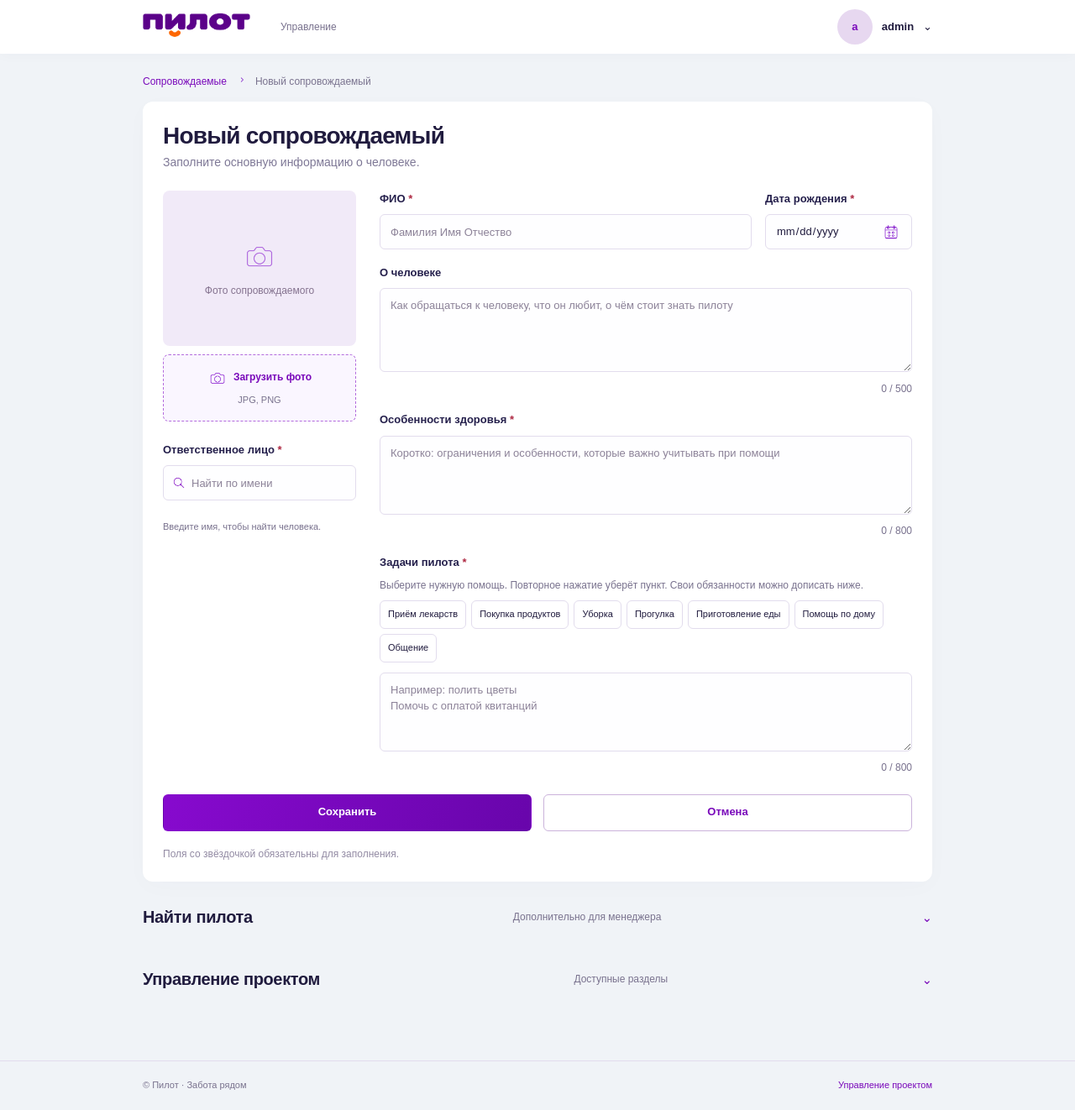
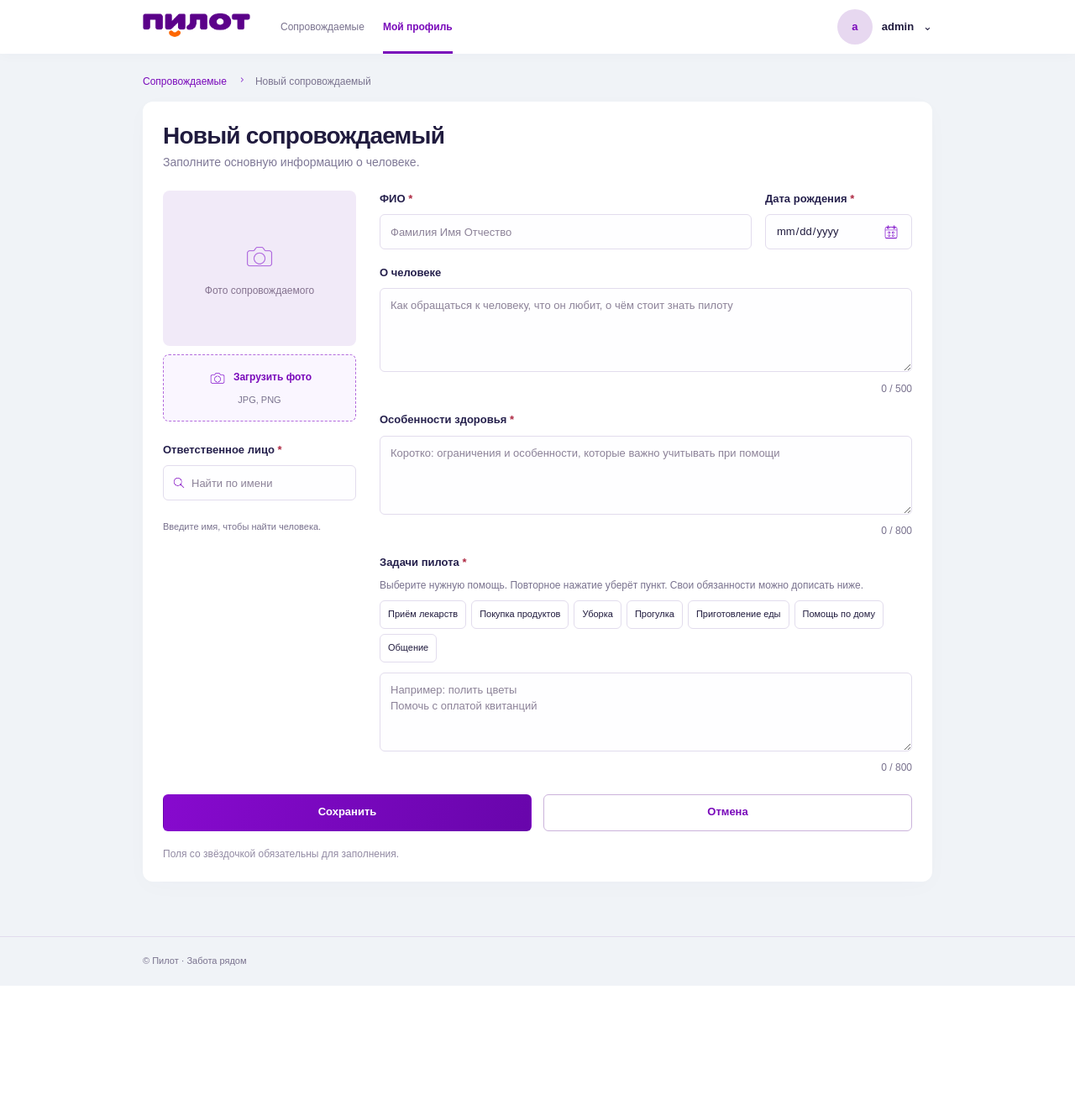
Before and after one commit to Kil-2310/Pilot, a Django app: page /accompanied/create/ in a window 1280 px wide. Shown: the whole page at 84% size. After the commit the page ends 1174 px from the top, so only its background shows below. Run offline with Django 5.2, Linux system fonts and the light colour scheme; a user stored in the database is signed in; data comes from the database, SQL or seed files in the repository; parts of the project's set-up code (start-up, migrations or seed data) failed here and were passed over.

Commit message:
Updated base.html

```diff
--- a/apps/django_site/authentication/templates/layout/base.html
+++ b/apps/django_site/authentication/templates/layout/base.html
@@ -15,37 +15,13 @@
 <header class="header"><div class="container header-inner">
   <a class="logo" href="{% url 'accompanied:accompanied_list' %}" aria-label="Пилот — главная"><img class="logo-image" src="{% static 'pilot/logo.png' %}" alt="Пилот" width="2172" height="724"></a>
   <nav class="navigation" aria-label="Основная навигация">
-    {% if user.profile_pilot %}<a href="{% url 'accompanied:accompanied_list' %}">Сопровождаемые</a><a href="{% url 'pilot:pilot_detail' pk=user.profile_pilot.pk %}">Мой профиль</a>{% endif %}
-    {% if user.is_staff %}<a href="{% url 'admin:index' %}">Управление</a>{% endif %}
+    <a href="{% url 'accompanied:accompanied_list' %}">Сопровождаемые</a><a href="{% url 'pilot:pilot_detail' pk=user.profile_pilot.pk %}">Мой профиль</a>
   </nav>
-  {% if user.is_authenticated %}<details class="user-menu"><summary><span class="user"><span class="avatar" aria-hidden="true">{{ user.get_full_name|default:user.username|slice:':1' }}</span><span class="user-name">{{ user.get_full_name|default:user.username }}</span><span aria-hidden="true">⌄</span></span></summary><nav class="dropdown" aria-label="Меню аккаунта">{% if user.profile_pilot %}<a href="{% url 'pilot:pilot_detail' pk=user.profile_pilot.pk %}">Мой профиль</a>{% endif %}{% if user.is_staff %}<a href="{% url 'admin:index' %}">Управление</a>{% endif %}<a href="{% url 'authentication:logout' %}">Выйти</a></nav></details>{% endif %}
+  <details class="user-menu"><summary><span class="user"><span class="avatar" aria-hidden="true">{{ user.get_full_name|default:user.username|slice:':1' }}</span><span class="user-name">{{ user.get_full_name|default:user.username }}</span><span aria-hidden="true">⌄</span></span></summary><nav class="dropdown" aria-label="Меню аккаунта"><a href="{% url 'pilot:pilot_detail' pk=user.profile_pilot.pk %}">Мой профиль</a><a href="{% url 'authentication:logout' %}">Выйти</a></nav></details>
 </div></header>
 {% endblock %}
 <main class="container main" id="content">
-{% if messages %}{% for message in messages %}<div class="alert" role="status">{{ message }}</div>{% endfor %}{% endif %}
 {% block content %}{% endblock %}
-{% if user.is_staff %}{% if perms.pilot.view_profilepilot or perms.pilot.change_profilepilot %}
-<details class="section" id="pilot-directory" data-directory data-api="{% url 'api_pilot:pilot_list' %}" data-settlements="{% url 'api_pilot:settlement_list' %}">
-<summary class="section-heading"><h2>Найти пилота</h2><span class="caption">Дополнительно для менеджера</span></summary>
-<p class="description">Подберите пилота по населённому пункту. Назначение сопровождаемому выполняется в разделе управления.</p>
-<form class="filters" data-directory-form><label class="field-label" for="pilot-city">Населённый пункт</label><select class="field-control" id="pilot-city" name="city"><option value="">Все населённые пункты</option></select><button class="button" type="submit">Найти</button></form>
-<p class="description" data-directory-status role="status"></p><div class="grid" data-directory-results></div>
-<nav class="actions section-heading" aria-label="Страницы пилотов"><button class="button outline" type="button" data-directory-previous disabled>Назад</button><button class="button outline" type="button" data-directory-next disabled>Далее</button></nav>
-</details>
-{% endif %}{% endif %}
-{% if user.is_staff %}
-<details class="section"><summary class="section-heading"><h2>Управление проектом</h2><span class="caption">Доступные разделы</span></summary><div class="catalog">
-{% if perms.auth.view_user or perms.auth.change_user %}<a class="card" href="{% url 'admin:auth_user_changelist' %}"><h3>Пользователи</h3><p class="caption">Аккаунты, пароли, активность и разрешения</p></a>{% endif %}
-{% if perms.auth.view_group or perms.auth.change_group %}<a class="card" href="{% url 'admin:auth_group_changelist' %}"><h3>Группы и права</h3><p class="caption">Наборы разрешений пользователей</p></a>{% endif %}
-{% if perms.pilot.view_profilepilot or perms.pilot.change_profilepilot %}<a class="card" href="{% url 'admin:pilot_profilepilot_changelist' %}"><h3>Пилоты</h3><p class="caption">Профили, контакты и населённые пункты</p></a>{% endif %}
-{% if perms.pilot.view_settlement or perms.pilot.change_settlement %}<a class="card" href="{% url 'admin:pilot_settlement_changelist' %}"><h3>Населённые пункты</h3><p class="caption">География работы пилотов</p></a>{% endif %}
-{% if perms.accompanied.view_accompanied or perms.accompanied.change_accompanied %}<a class="card" href="{% url 'admin:accompanied_accompanied_changelist' %}"><h3>Сопровождаемые</h3><p class="caption">Данные, задачи и назначение пилотов</p></a>{% endif %}
-{% if perms.responsible_person.view_responsibleperson or perms.responsible_person.change_responsibleperson %}<a class="card" href="{% url 'admin:responsible_person_responsibleperson_changelist' %}"><h3>Ответственные лица</h3><p class="caption">Контакты, статус и связь с MAX</p></a>{% endif %}
-{% if perms.report.view_report or perms.report.change_report %}<a class="card" href="{% url 'admin:report_report_changelist' %}"><h3>Отчёты</h3><p class="caption">Дата, сопровождаемый и записи о визитах</p></a>{% endif %}
-{% if perms.report.view_reportnote or perms.report.change_reportnote %}<a class="card" href="{% url 'admin:report_reportnote_changelist' %}"><h3>Заметки и вложения</h3><p class="caption">Текст, автор, фотографии и видео</p></a>{% endif %}
-<a class="card" href="{% url 'admin:password_change' %}"><h3>Мой пароль</h3><p class="caption">Изменение пароля текущего аккаунта</p></a>
-</div></details>
-{% endif %}
 </main>
-<footer class="footer"><div class="container footer-inner"><span>© Пилот · Забота рядом</span>{% if user.is_staff %}<a href="{% url 'admin:index' %}">Управление проектом</a>{% endif %}</div></footer>
+<footer class="footer"><div class="container footer-inner"><span>© Пилот · Забота рядом</span></div></footer>
 </body></html>
```
